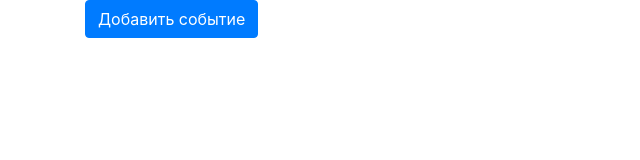
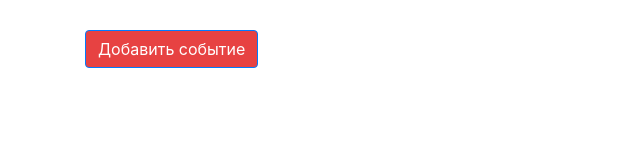
Before and after one commit to PinkHonkKongGmr/event_countDown, a website: page index.html in a window 1280 px wide. Shown: the whole page, without its empty margins (0-640 px from the left). Drawn offline with nearby package versions, Linux system fonts and the light colour scheme.

Commit message:
finish with add-delete mechanism

```diff
--- a/index.html
+++ b/index.html
@@ -6,6 +6,7 @@
     <meta name="viewport" content="width=device-width, initial-scale=1.0">
     <link rel="stylesheet" href="https://stackpath.bootstrapcdn.com/bootstrap/4.4.1/css/bootstrap.min.css"
         integrity="sha384-Vkoo8x4CGsO3+Hhxv8T/Q5PaXtkKtu6ug5TOeNV6gBiFeWPGFN9MuhOf23Q9Ifjh" crossorigin="anonymous">
+    <link rel="stylesheet" href="dist/style.css">
     <title>Document</title>
 </head>
 
--- a/src/eventblock.js
+++ b/src/eventblock.js
@@ -46,6 +46,7 @@ function EventBlock() {
 	};
 
 	this.deleteBlock = (deleteFunction) => {
+		// удалить eventlisteners
 		Block.removeBtn.addEventListener('click', (e) => {
 			e.preventDefault();
 			if (interval !== null) {
```
Also changed, not shown: dist/style.css (added).
